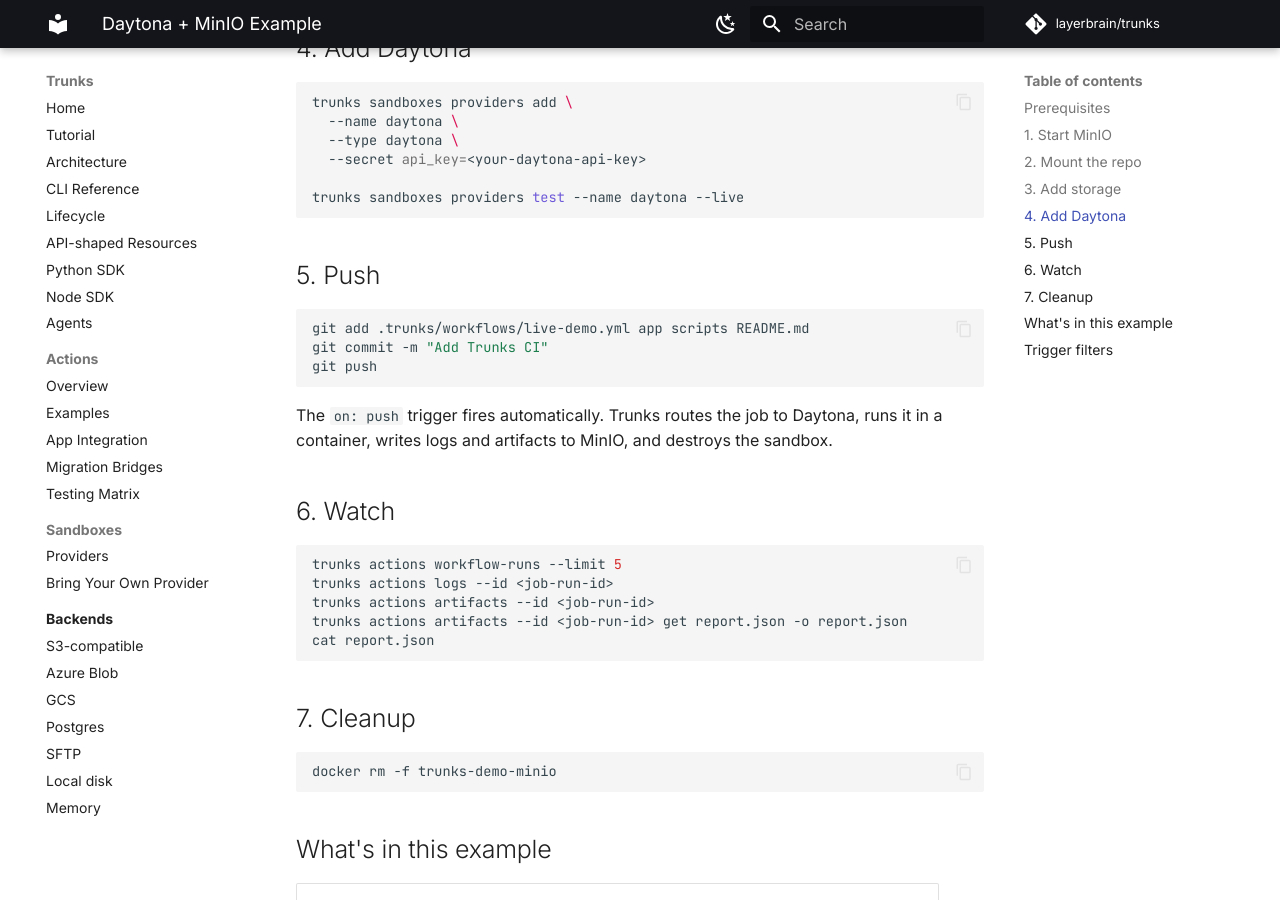
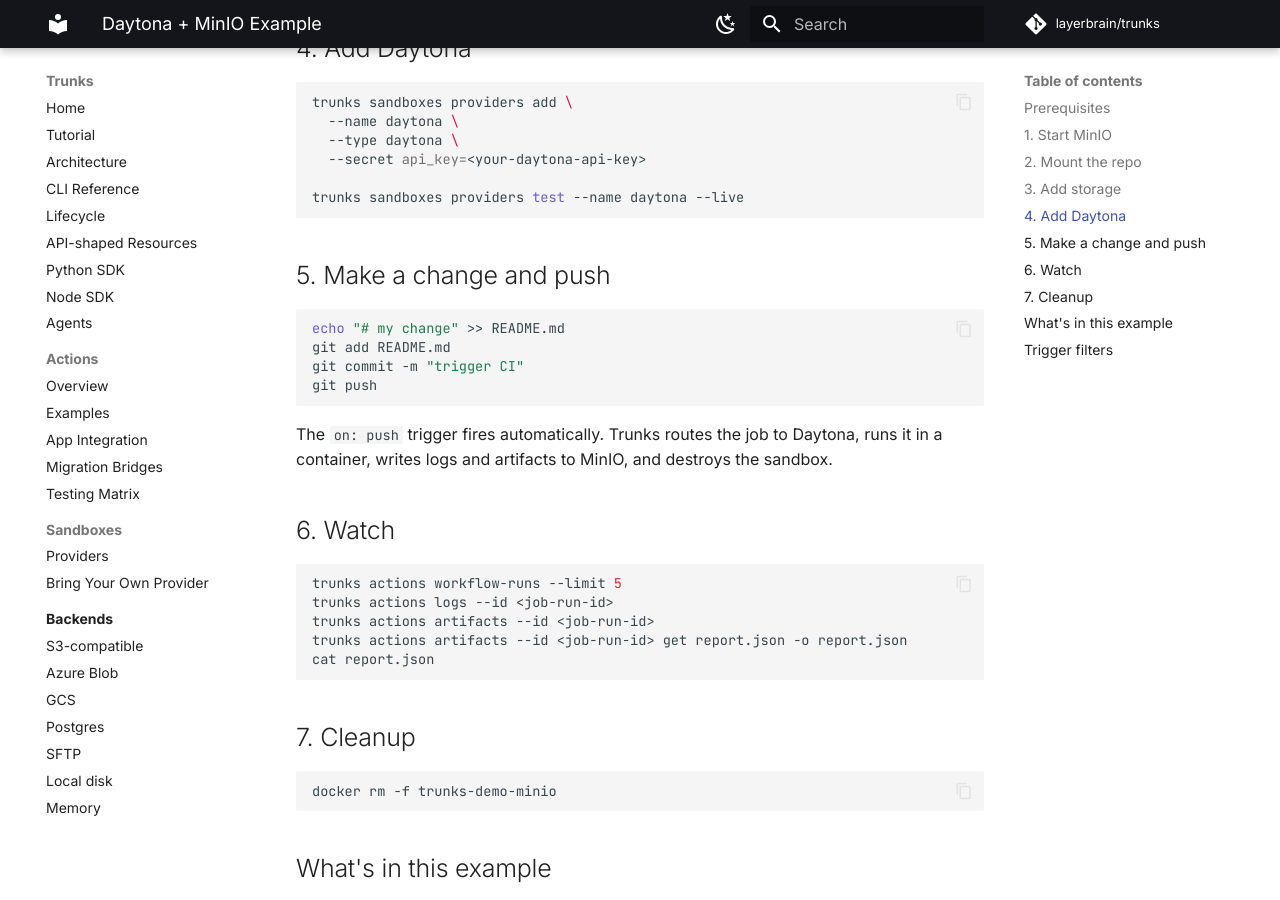
Before and after one commit to layerbrain/trunks, an MkDocs documentation site: the page built from docs/actions/examples/daytona-minio/README.md, in a window 1280 px wide and 900 px high, scrolled down 1204 px. Built offline with MkDocs 1.6.1 and Material for MkDocs 9.7.7, drawn with Linux system fonts in a browser that asks for light colours; comment, search, counter and statistics services are not loaded.

Commit message:
Fix daytona-minio example: tell users to make a change, not re-add existing files

````diff
--- a/docs/actions/examples/daytona-minio/README.md
+++ b/docs/actions/examples/daytona-minio/README.md
@@ -57,11 +57,12 @@
 trunks sandboxes providers test --name daytona --live
 ```
 
-## 5. Push
+## 5. Make a change and push
 
 ```bash
-git add .trunks/workflows/live-demo.yml app scripts README.md
-git commit -m "Add Trunks CI"
+echo "# my change" >> README.md
+git add README.md
+git commit -m "trigger CI"
 git push
 ```
 
````
